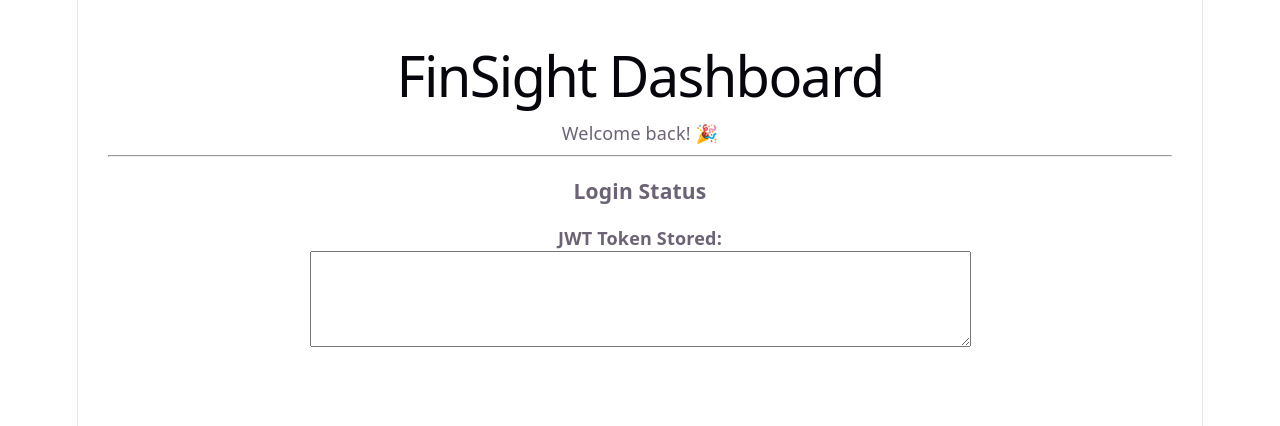
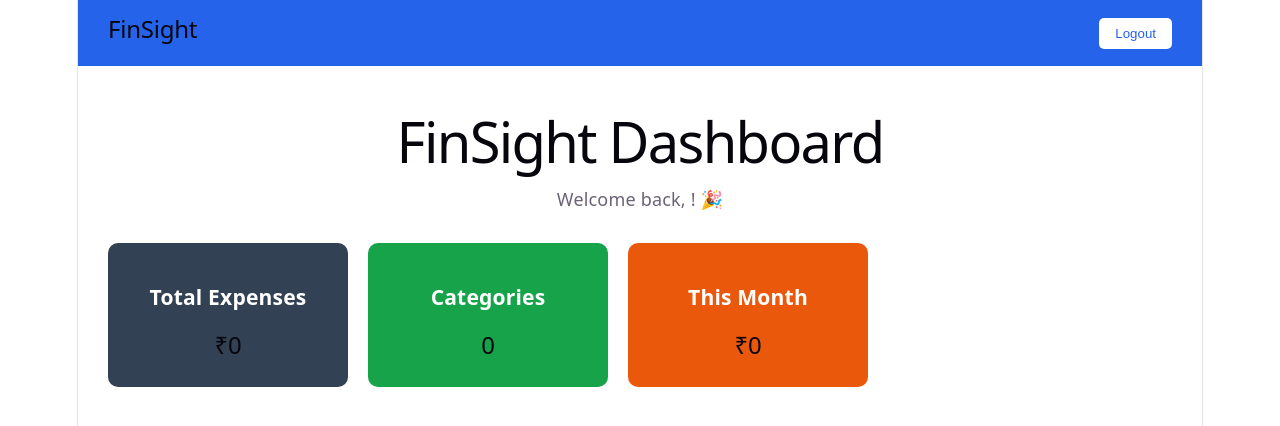
Before and after one commit to faizankhan021003-beep/finsight-backend, a React (Vite) app in the folder finsight-frontend/: page /dashboard in a window 1280 px wide. Shown: the top 426 px of the page. Built offline with nearby package versions, Linux system fonts and the light colour scheme.

Commit message:
Add dashboard navbar, logout, welcome message and summary cards

```diff
--- /dev/null
+++ b/finsight-frontend/src/components/Navbar.jsx
@@ -0,0 +1,42 @@
+import { useNavigate } from "react-router-dom";
+
+function Navbar() {
+  const navigate = useNavigate();
+
+  const handleLogout = () => {
+    localStorage.removeItem("token");
+    alert("Logged out successfully!");
+    navigate("/login");
+  };
+
+  return (
+    <nav
+      style={{
+        backgroundColor: "#2563eb",
+        color: "white",
+        padding: "15px 30px",
+        display: "flex",
+        justifyContent: "space-between",
+        alignItems: "center",
+      }}
+    >
+      <h2>FinSight</h2>
+
+      <button
+        onClick={handleLogout}
+        style={{
+          backgroundColor: "white",
+          color: "#2563eb",
+          border: "none",
+          padding: "8px 16px",
+          cursor: "pointer",
+          borderRadius: "5px",
+        }}
+      >
+        Logout
+      </button>
+    </nav>
+  );
+}
+
+export default Navbar;
--- a/finsight-frontend/src/pages/Dashboard.jsx
+++ b/finsight-frontend/src/pages/Dashboard.jsx
@@ -1,27 +1,68 @@
+import Navbar from "../components/Navbar";
+
 function Dashboard() {
   const token = localStorage.getItem("token");
+  const email = localStorage.getItem("email");
 
   return (
+  <>
+    <Navbar />
+
     <div style={{ padding: "30px" }}>
       <h1>FinSight Dashboard</h1>
-      <p>Welcome back! 🎉</p>
+      <p>Welcome back, <strong>{email}</strong>! 🎉</p>
+     <div
+  style={{
+    display: "flex",
+    gap: "20px",
+    marginTop: "30px",
+  }}
+>
+  <div
+    style={{
+      background: "#334155",
+      color: "white",
+      padding: "20px",
+      borderRadius: "10px",
+      width: "200px",
+      textAlign: "center",
+    }}
+  >
+    <h3>Total Expenses</h3>
+    <h2>₹0</h2>
+  </div>
 
-      <hr />
+  <div
+    style={{
+      background: "#16a34a",
+      color: "white",
+      padding: "20px",
+      borderRadius: "10px",
+      width: "200px",
+      textAlign: "center",
+    }}
+  >
+    <h3>Categories</h3>
+    <h2>0</h2>
+  </div>
 
-      <h3>Login Status</h3>
-
-      <p>
-        <strong>JWT Token Stored:</strong>
-      </p>
-
-      <textarea
-        value={token}
-        rows="6"
-        cols="80"
-        readOnly
-      />
+  <div
+    style={{
+      background: "#ea580c",
+      color: "white",
+      padding: "20px",
+      borderRadius: "10px",
+      width: "200px",
+      textAlign: "center",
+    }}
+  >
+    <h3>This Month</h3>
+    <h2>₹0</h2>
+  </div>
+</div>
     </div>
-  );
+  </>
+);
 }
 
 export default Dashboard;
--- a/finsight-frontend/src/pages/Login.jsx
+++ b/finsight-frontend/src/pages/Login.jsx
@@ -16,6 +16,7 @@ function Login() {
     });
 
     localStorage.setItem("token", response.data);
+    localStorage.setItem("email", email);
     alert("Login Successful!");
     navigate("/dashboard");
 
```
